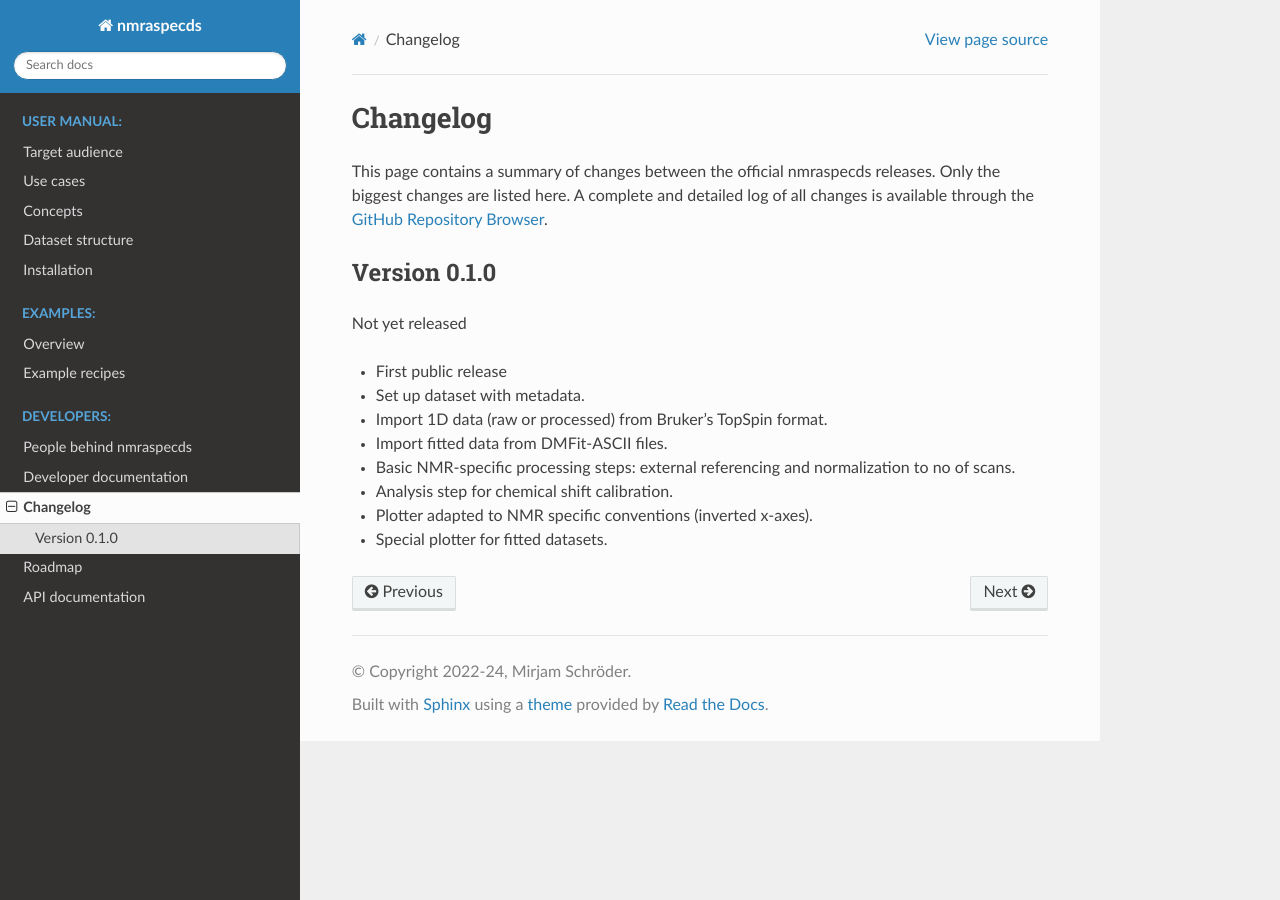
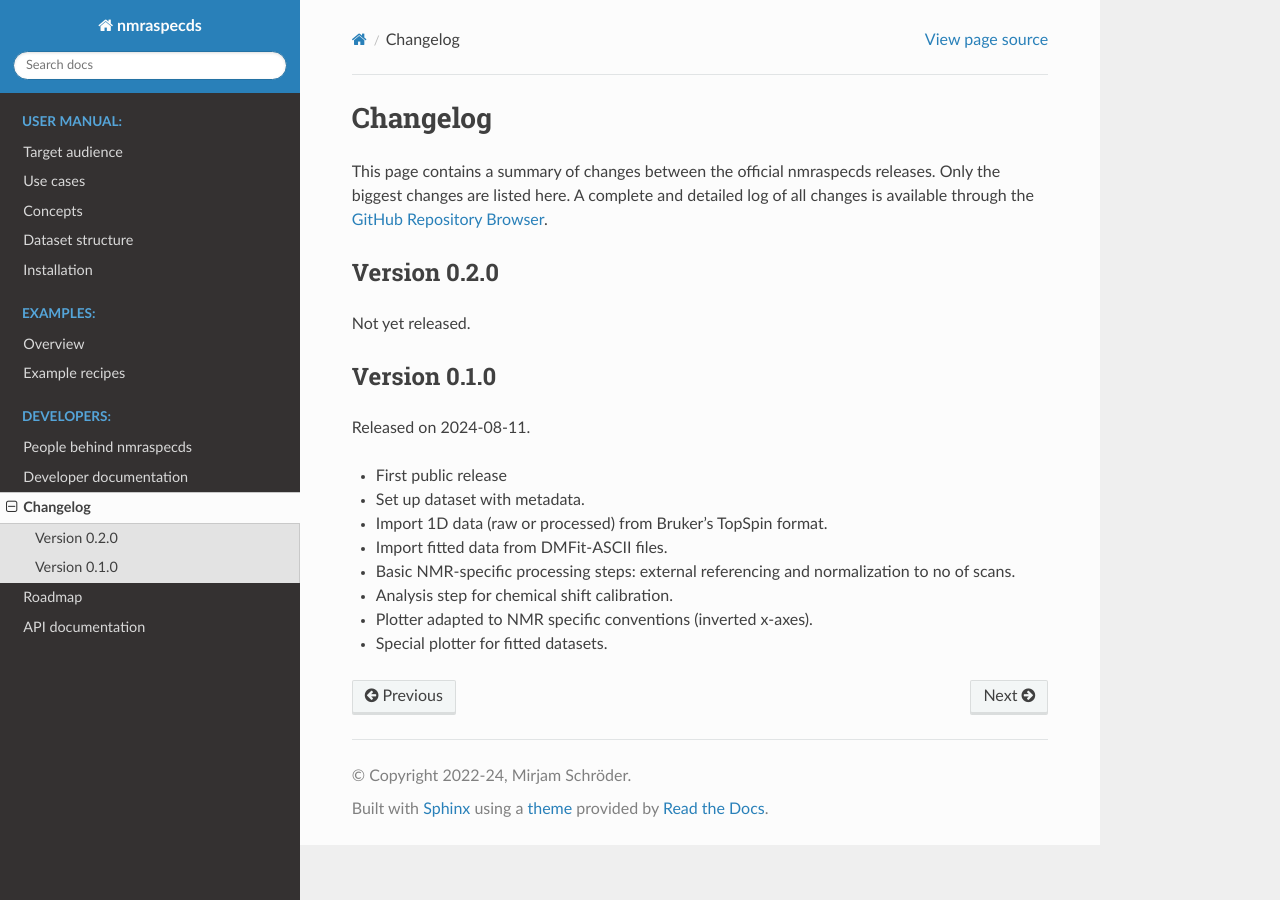
Before and after one commit to MirjamSchr/nmraspecds, a Sphinx documentation site: the page built from docs/changelog.rst, in a window 1280 px wide. Built offline with Sphinx 7.4.7 and the Read the Docs theme 2.0.0, drawn with Linux system fonts in a browser that asks for light colours.

Commit message:
Post release

```diff
--- a/docs/changelog.rst
+++ b/docs/changelog.rst
@@ -5,10 +5,18 @@ Changelog
 This page contains a summary of changes between the official nmraspecds releases. Only the biggest changes are listed here. A complete and detailed log of all changes is available through the `GitHub Repository Browser <https://github.com/MirjamSchr/nmraspecds/commits/master>`_.
 
 
+
+Version 0.2.0
+=============
+
+Not yet released.
+
+
+
 Version 0.1.0
 =============
 
-Not yet released
+Released on 2024-08-11.
 
 * First public release
 
```
Also changed, not shown: 1 other file.
